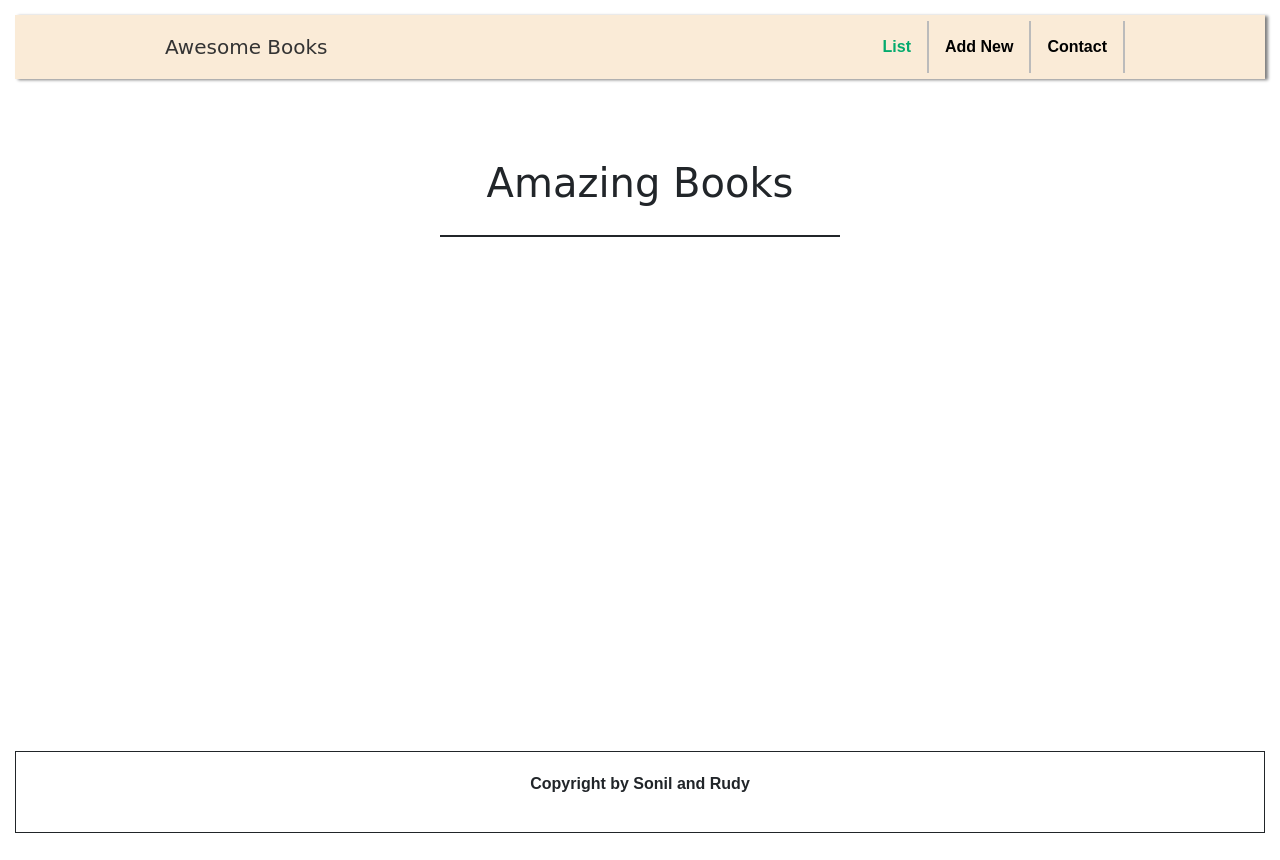
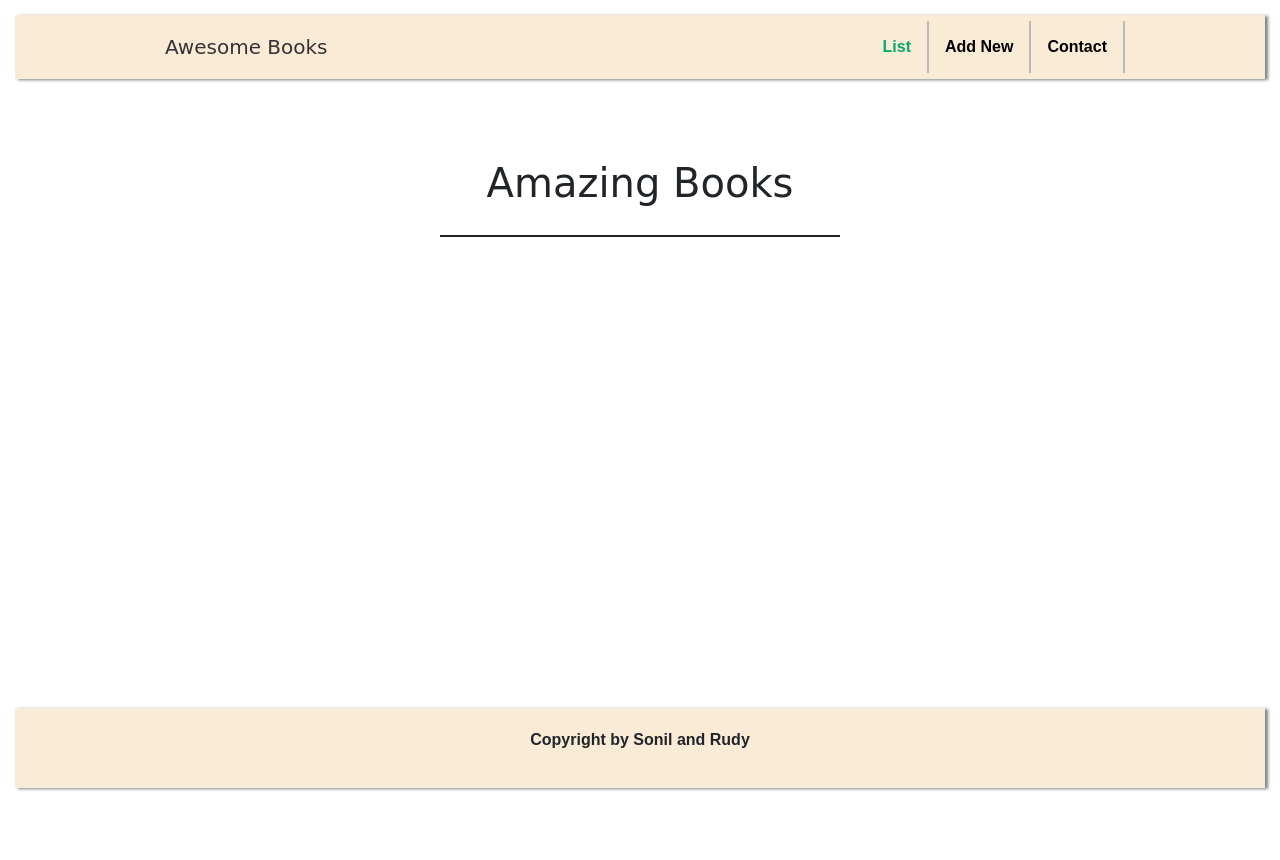
Before and after one commit to Rudy-Menekam/amazing-book, a website: page index.html in a window 1280 px wide. After the commit the page ends 800 px from the top, so only its background shows below. Drawn offline with nearby package versions, Linux system fonts and the light colour scheme; a web font is replaced by a local one.

Commit message:
Some styled changed

```diff
--- a/style.css
+++ b/style.css
@@ -77,9 +77,10 @@ footer {
   display: flex;
   align-items: center;
   justify-content: center;
-  border: 1px solid;
+  background-color: antiquewhite;
+  box-shadow: 3px 1px 3px grey;
   width: 100%;
-  margin: 12px auto;
+  margin: -31px auto;
   padding: 20px;
 }
 
```
